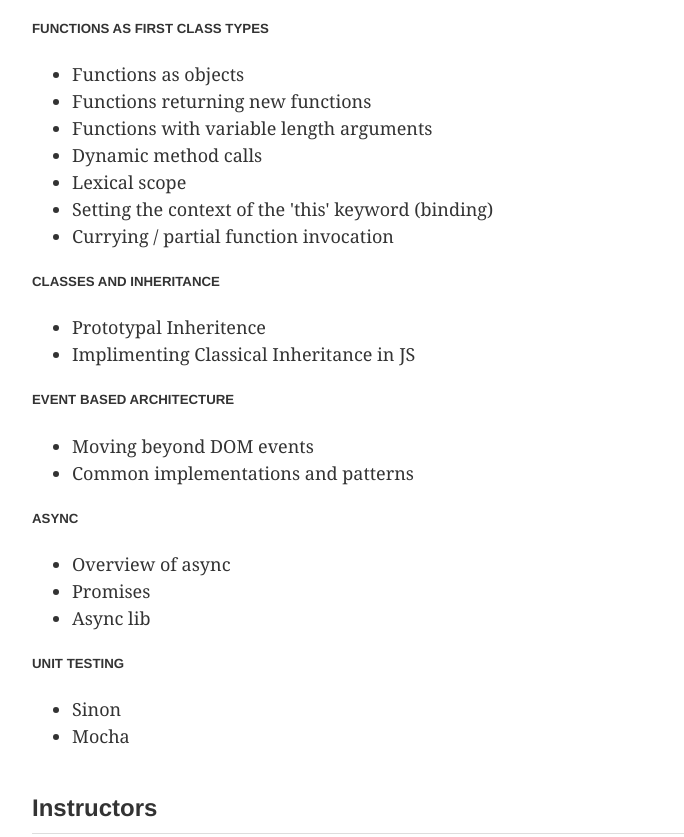
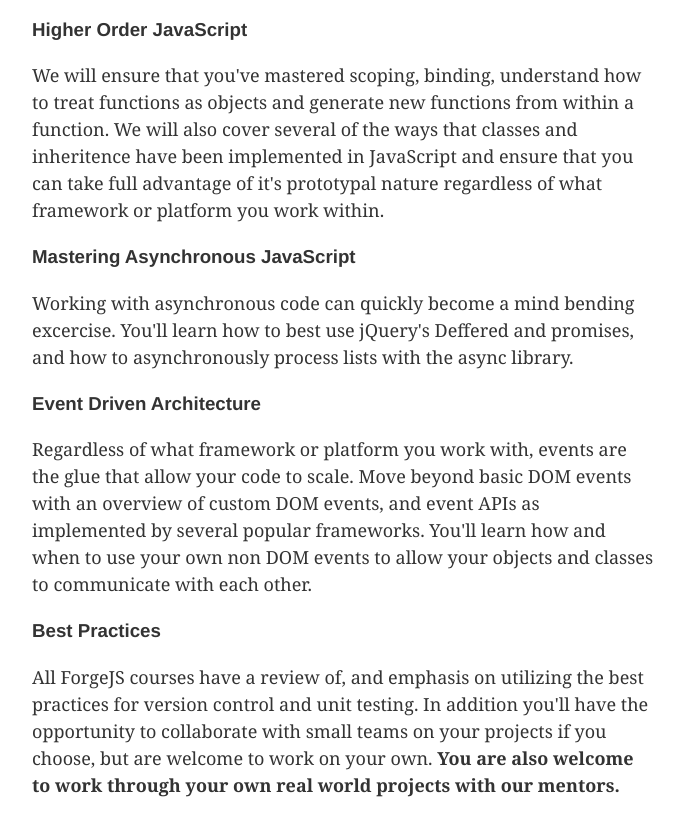
Before and after one commit to FormidableLabs/forgejs.com, a website: page advanced-js.html in a window 1280 px wide. Shown: the part 1402-2239 px from the top of the page, without its empty margins (128-812 px from the left). Drawn offline with nearby package versions, Linux system fonts and the light colour scheme.

Commit message:
Update advanced JS

```diff
--- a/advanced-js.html
+++ b/advanced-js.html
@@ -63,46 +63,21 @@
       <li><a href="http://www.codeschool.com/paths/javascript">Code School</a></li>
     </ul>
 
-
     <h2>Course Outline</h2>
 
     <p>The core of the Advanced JavaScript weekend is understanding critical design patterns that enable large scale JavaScript applications. The course proceeds with a series of projects into which the concepts and skills are integrated. The core topics are:</p>
 
-    <h5>FUNCTIONS AS FIRST CLASS TYPES</h5>
-    <ul>
-      <li>Functions as objects</li>
-      <li>Functions returning new functions</li>
-      <li>Functions with variable length arguments</li>
-      <li>Dynamic method calls</li>
-      <li>Lexical scope</li>
-      <li>Setting the context of the 'this' keyword (binding)</li>
-      <li>Currying / partial function invocation</li>
-    </ul>
+    <h3>Higher Order JavaScript</h3>
+    <p>We will ensure that you've mastered scoping, binding, understand how to treat functions as objects and generate new functions from within a function. We will also cover several of the ways that classes and inheritence have been implemented in JavaScript and ensure that you can take full advantage of it's prototypal nature regardless of what framework or platform you work within.</p>
 
-    <h5>CLASSES AND INHERITANCE</h5>
-    <ul>
-      <li>Prototypal Inheritence</li>
-      <li>Implimenting Classical Inheritance in JS</li>
-    </ul>
+    <h3>Mastering Asynchronous JavaScript</h3>
+    <p>Working with asynchronous code can quickly become a mind bending excercise. You'll learn how to best use jQuery's Deffered and promises, and how to asynchronously process lists with the async library.</p>
 
-    <h5>EVENT BASED ARCHITECTURE</h5>
-    <ul>
-      <li>Moving beyond DOM events</li>
-      <li>Common implementations and patterns</li>
-    </ul>
+    <h3>Event Driven Architecture</h3>
+    <p>Regardless of what framework or platform you work with, events are the glue that allow your code to scale. Move beyond basic DOM events with an overview of custom DOM events, and event APIs as implemented by several popular frameworks. You'll learn how and when to use your own non DOM events to allow your objects and classes to communicate with each other.</p>
 
-    <h5>ASYNC</h5>
-    <ul>
-      <li>Overview of async</li>
-      <li>Promises</li>
-      <li>Async lib</li>
-    </ul>
-
-    <h5>UNIT TESTING</h5>
-    <ul>
-      <li>Sinon</li>
-      <li>Mocha</li>
-    </ul>
+    <h3>Best Practices</h3>
+    <p>All ForgeJS courses have a review of, and emphasis on utilizing the best practices for version control and unit testing. In addition you'll have the opportunity to collaborate with small teams on your projects if you choose, but are welcome to work on your own. <b>You are also welcome to work through your own real world projects with our mentors.</b></p>
 
   </section>
 
```
